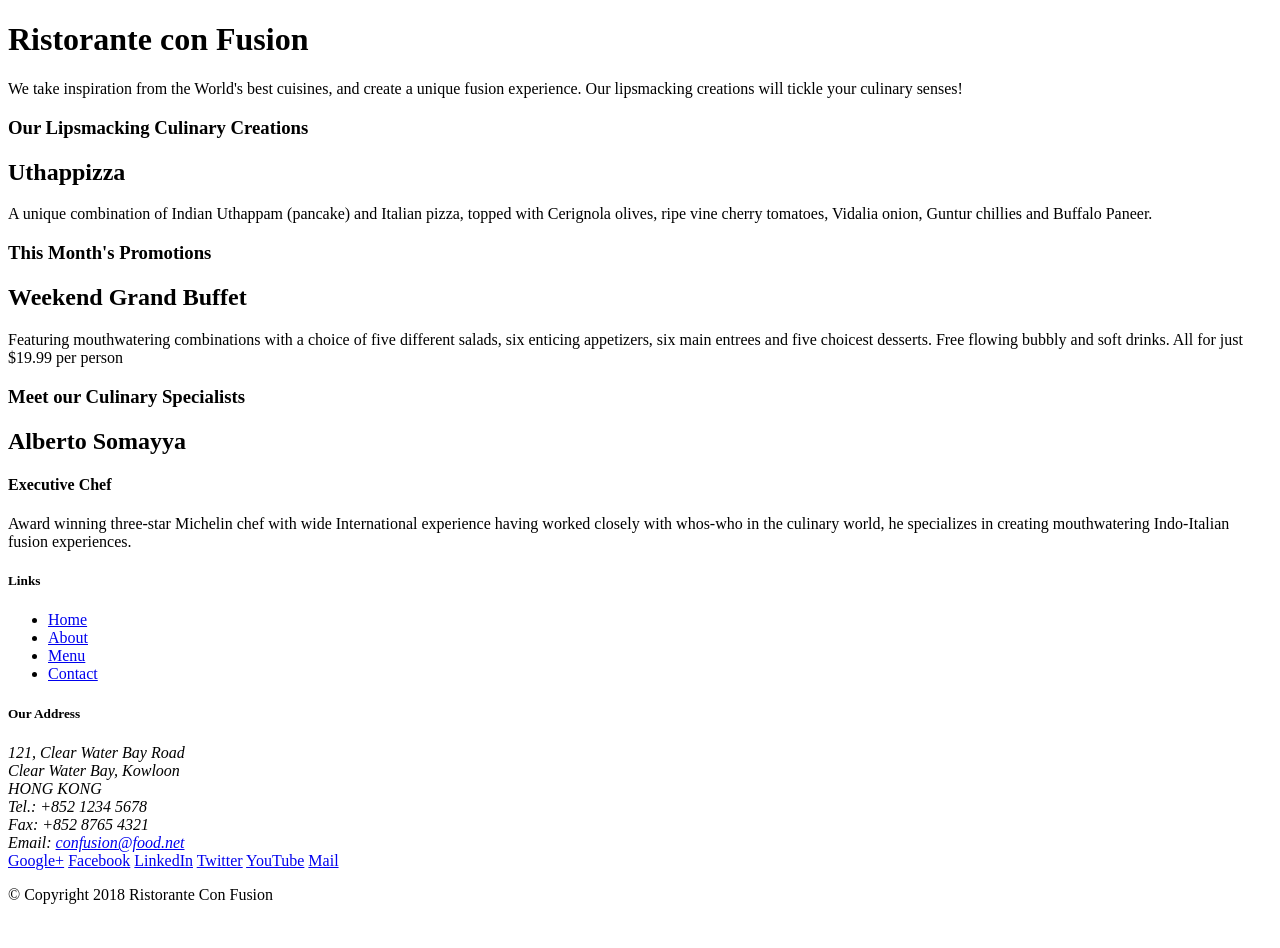
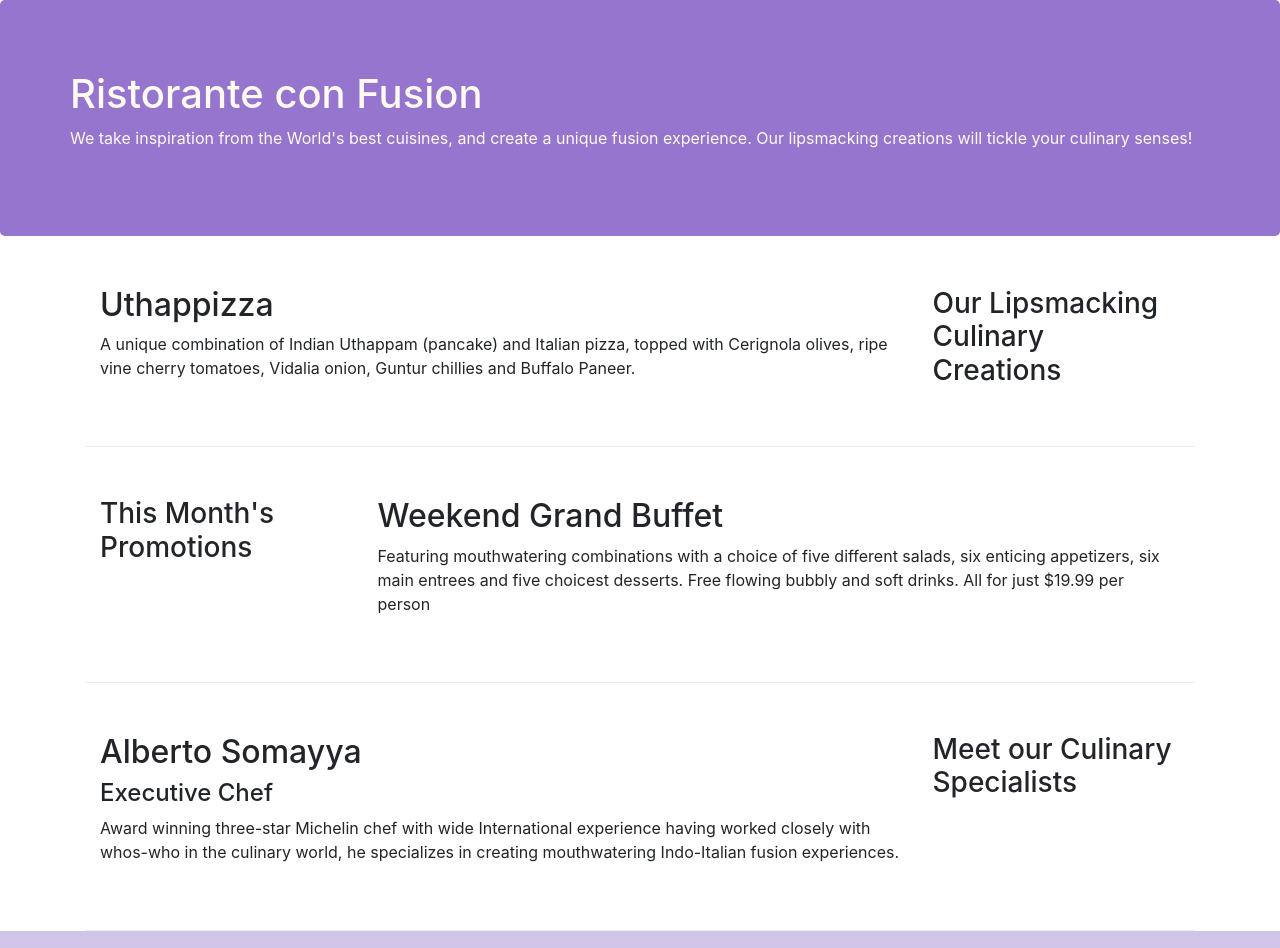
Before and after one commit to findAkash/Front-End-Web-UI-Frameworks-and-Tools-Bootstrap-4, a website: page index.html in a window 1280 px wide. Shown: the top 948 px of the page. Before the commit the page ends 920 px from the top, so only its background shows below. Drawn offline with nearby package versions, Linux system fonts and the light colour scheme.

Commit message:
bootstrap grid system

```diff
--- /dev/null
+++ b/css/style.css
@@ -0,0 +1,31 @@
+.row-header{
+    margin: 0px auto;
+    padding: 0px auto;
+}
+
+.row-content{
+    margin: 0px auto;
+    padding: 50px 0px 50px 0px;
+    border-bottom: 1px ridge;
+    min-height: 400pxx;
+}
+
+.footer{
+    background-color: #D1C4E9;
+    margin: 0px auto;
+    padding: 20px 0px 20px 0px;
+}
+
+
+.jumbotron{
+    padding: 70px 30px 70px 30px;
+    margin: 0px auto;
+    background-color: #9575CD;
+    color: floralwhite;
+}
+
+.address{
+    font-size: 80%;
+    margin: 0px;
+    color: #0f0f0f;
+}
--- a/index.html
+++ b/index.html
@@ -3,13 +3,20 @@
 
 <head>
     <title>Ristorante Con Fusion</title>
+      <!-- Required meta tags always come first -->
+      <meta charset="utf-8">
+      <meta name="viewport" content="width=device-width, initial-scale=1, shrink-to-fit=no">
+      <meta http-equiv="x-ua-compatible" content="ie=edge">
+      <!-- Bootstrap CSS -->
+      <link rel="stylesheet" href="node_modules/bootstrap/dist/css/bootstrap.min.css">
+      <link rel="stylesheet" href="css/style.css">
 </head>
 
 <body>
 
-    <header>
-        <div>
-            <div>
+    <header class="jumbotron">
+        <div class="container">
+            <div class="row">
                 <div>
                     <h1>Ristorante con Fusion</h1>
                     <p>We take inspiration from the World's best cuisines, and create a unique fusion experience. Our lipsmacking creations will tickle your culinary senses!</p>
@@ -20,33 +27,33 @@
         </div>
     </header>
 
-    <div>
-        <div>
-            <div>
+    <div class="container">
+        <div class="row row-content align-items-center">
+            <div class="col-12 col-sm-4 order-sm-last col-md-3">
                 <h3>Our Lipsmacking Culinary Creations</h3>
             </div>
-            <div>
+            <div class="col com-sm order-sm-first col-md">
                 <h2>Uthappizza</h2>
                 <p>A unique combination of Indian Uthappam (pancake) and Italian pizza, topped with Cerignola olives, ripe vine cherry tomatoes, Vidalia onion, Guntur chillies and Buffalo Paneer.</p>
             </div>
         </div>
 
 
-        <div>
-            <div>
+        <div class="row row-content">
+            <div class="col-12 col-sm-4 col-md-3">
                 <h3>This Month's Promotions</h3>
             </div>
-            <div>
+            <div class="col com-sm col-md">
                 <h2>Weekend Grand Buffet</h2>
                 <p>Featuring mouthwatering combinations with a choice of five different salads, six enticing appetizers, six main entrees and five choicest desserts. Free flowing bubbly and soft drinks. All for just $19.99 per person </p>
             </div>
         </div>
 
-        <div>
-            <div>
+        <div class="row row-content">
+            <div class="col com-sm order-sm-last col-md-3">
                 <h3>Meet our Culinary Specialists</h3>
             </div>
-            <div>
+            <div class="col com-sm order-sm-first col-md">
                 <h2>Alberto Somayya</h2>
                 <h4>Executive Chef</h4>
                 <p>Award winning three-star Michelin chef with wide International experience having worked closely with whos-who in the culinary world, he specializes in creating mouthwatering Indo-Italian fusion experiences. </p>
@@ -54,19 +61,19 @@
         </div>
     </div>
 
-    <footer>
-        <div>
-            <div>
-                <div>
+    <footer class="footer">
+        <div class="container">
+            <div class="row">
+                <div class="col-4 offset-1 col-sm-2">
                     <h5>Links</h5>
-                    <ul>
+                    <ul class="list-unstyled">
                         <li><a href="#">Home</a></li>
                         <li><a href="#">About</a></li>
                         <li><a href="#">Menu</a></li>
                         <li><a href="#">Contact</a></li>
                     </ul>
                 </div>
-                <div>
+                <div class="col-7 col-sm-5">
                     <h5>Our Address</h5>
                     <address>
 		              121, Clear Water Bay Road<br>
@@ -77,8 +84,8 @@
 		              Email: <a href="mailto:confusion@food.net">confusion@food.net</a>
 		           </address>
                 </div>
-                <div>
-                    <div>
+                <div class="col-12 col-sm-4 align-self-center">
+                    <div class="text-center">
                         <a href="http://google.com/+">Google+</a>
                         <a href="http://www.facebook.com/profile.php?id=">Facebook</a>
                         <a href="http://www.linkedin.com/in/">LinkedIn</a>
@@ -88,14 +95,19 @@
                     </div>
                 </div>
            </div>
-           <div>
-                <div>
+           <div class="row justify-content-center">
+                <div class="col-auto">
                     <p>© Copyright 2018 Ristorante Con Fusion</p>
                 </div>
            </div>
         </div>
     </footer>
 
+    <!-- jQuery first, then Popper.js, then Bootstrap JS. -->
+    <script src="node_modules/jquery/dist/jquery.slim.min.js"></script>
+    <script src="node_modules/popper.js/dist/umd/popper.min.js"></script>
+    <script src="node_modules/bootstrap/dist/js/bootstrap.min.js"></script>
+
 </body>
 
 </html>
```
Also changed, not shown: package.json (+6 -1 lines), 1 other file.
